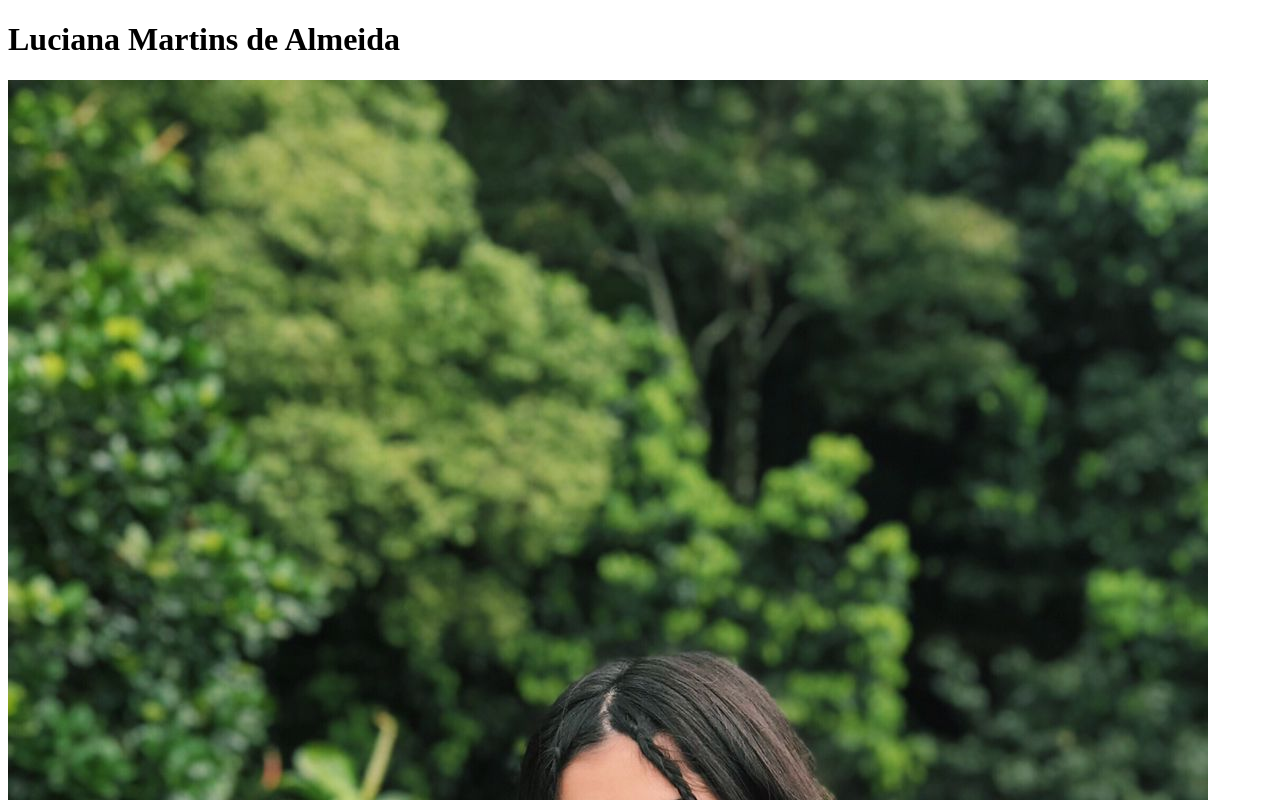
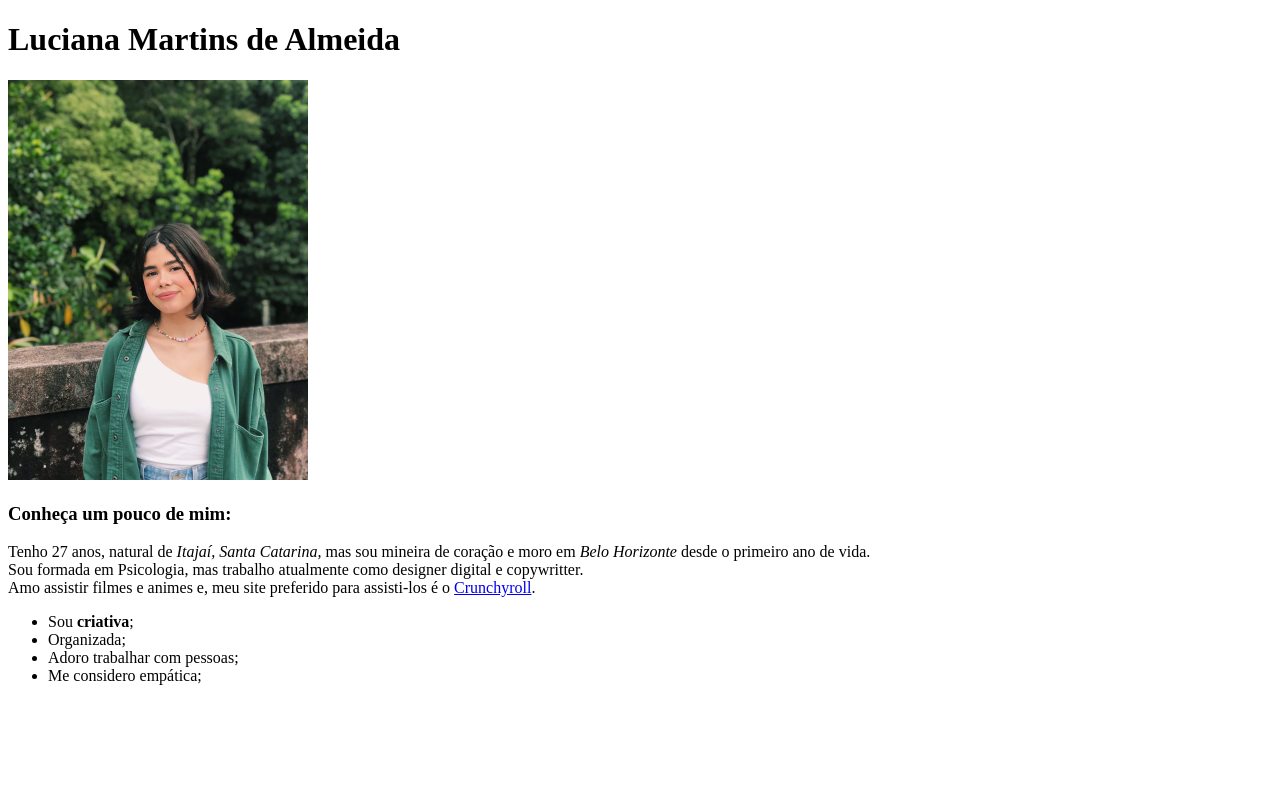
Before and after one commit to lucianamda/Portifolio, a plain HTML site: page index.html in a window 1280 px wide. Shown: the top 800 px of the page. Drawn offline with Linux system fonts and the light colour scheme.

Commit message:
Primeira atividade do portifólio

```diff
--- a/index.html
+++ b/index.html
@@ -8,11 +8,23 @@
 </head>
 <body>
     <h1>Luciana Martins de Almeida</h1>
-    <img src="WhatsApp Image 2023-04-25 at 7.19.04 PM.jpeg"
- alt="Foto Luciana sorrindo">
- <h2>Tenho 27 anos, natural de Itajaí, Santa Catarina, mas sou mineira de coração e moro em Belo Horizonte desde o primeiro ano de vida.</h2>
-    <br>
-    <ul></ul>
+    <img src="WhatsApp Image 2023-04-25 at 7.19.04 PM.jpeg" width="300px" alt="Foto Luciana sorrindo">
+ <h3>Conheça um pouco de mim:</h3>
+ <p>Tenho 27 anos, natural de <em> Itajaí, Santa Catarina,</em>  mas sou mineira de coração e moro em <em>Belo Horizonte</em> desde o primeiro ano de vida.<br>
+Sou formada em Psicologia, mas trabalho atualmente como designer digital e copywritter.</br>
+Amo assistir filmes e animes e, meu site preferido para assisti-los é o <a href="https://www.crunchyroll.com/pt-br" target="_blank">Crunchyroll</a>.</p>
+
+    <ul>
+        <li>Sou <strong>criativa</strong>;</li>
+        <li>Organizada;</li>
+        <li>Adoro trabalhar com pessoas;</li>
+        <li>Me considero empática;</li>
+    </ul>
+
+
+
+
+    </ul>
 
 
 </body>
```
